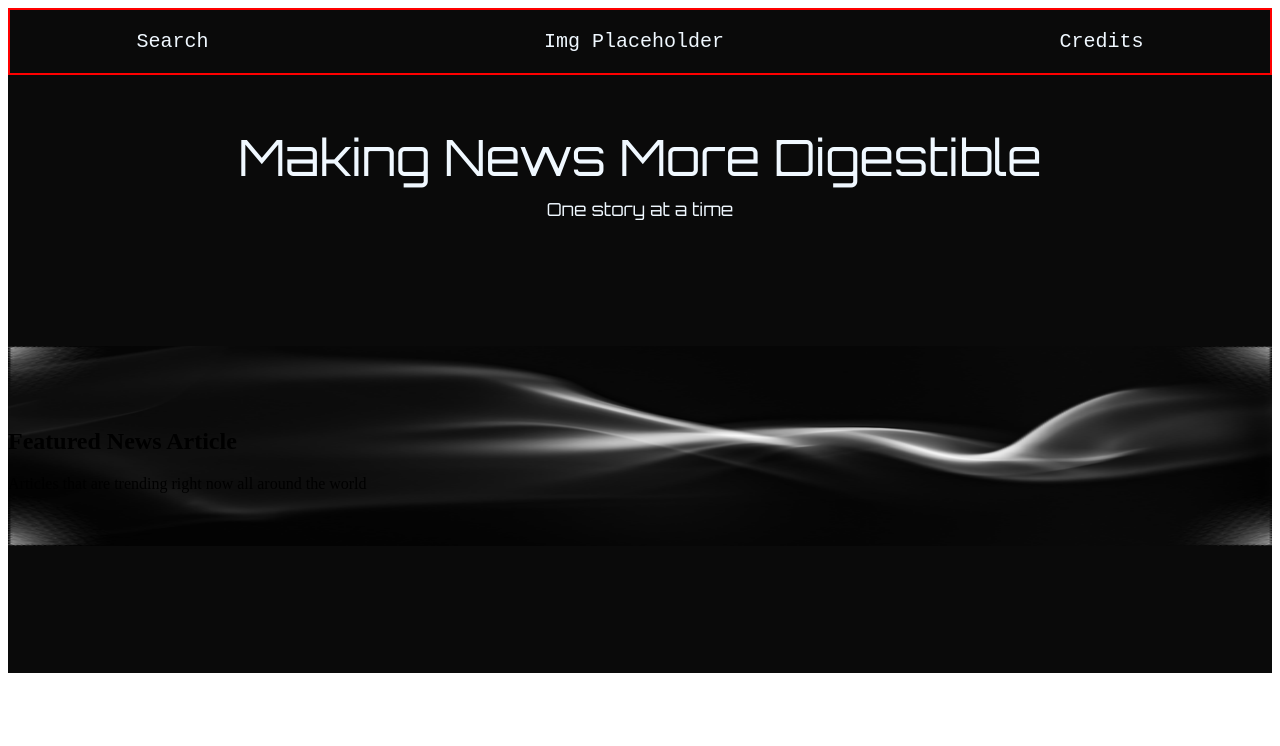
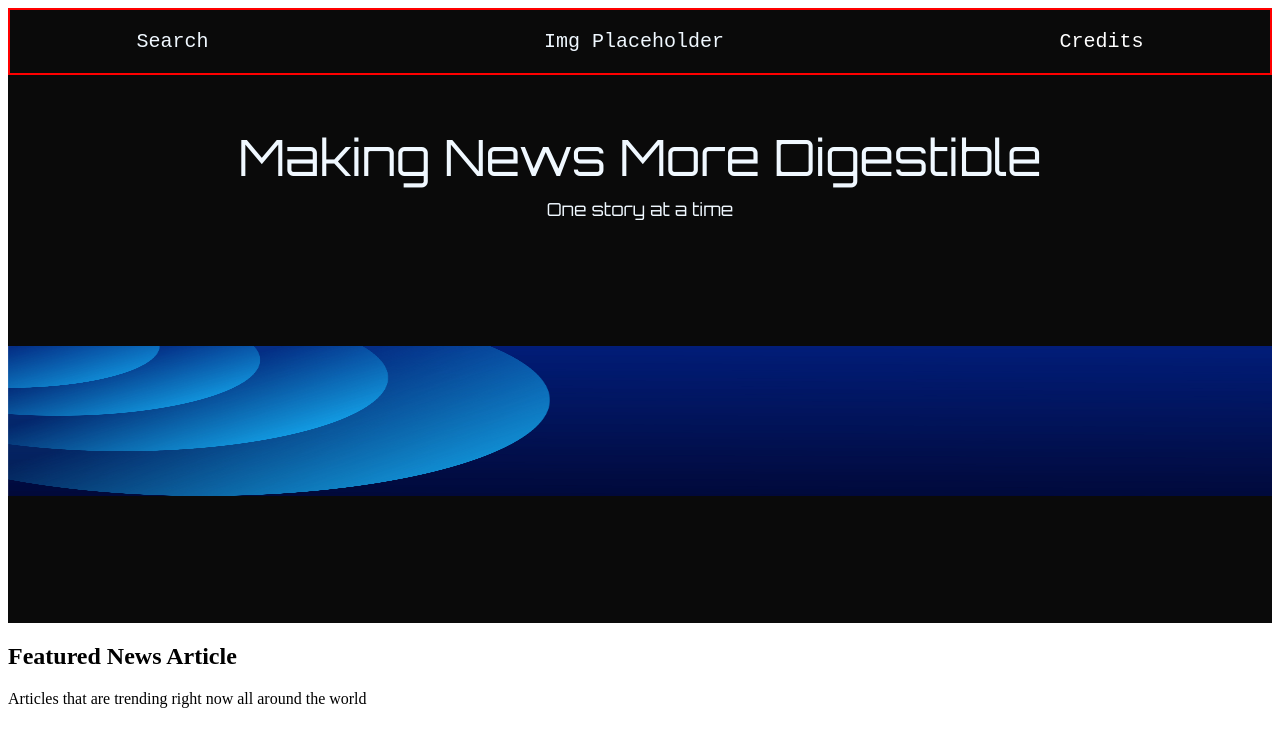
Before and after one commit to cheesydoritos08/congress-app, a plain HTML site: page index.html in a window 1280 px wide. Drawn offline with Linux system fonts and the light colour scheme; a web font is replaced by a local one.

Commit message:
More styling
More styling was done to the landing page

```diff
--- a/LandingPageStyleSheet.css
+++ b/LandingPageStyleSheet.css
@@ -1,6 +1,16 @@
+body {
+    display: flex;
+    flex-direction: column;
+}
+
 #first-container {
     background-color:#0a0a0a;
     color: aliceblue;
+    height: 50vh;
+    display: flex;
+    height: 50vh;
+    flex: 1;
+    flex-direction: column;
     font-family: 'Iceland', 'Courier New', Courier, monospace;
 }
 
@@ -24,8 +34,11 @@
 #header li ul {
     padding: 0px;
 }
-#first-container {
-    height: 50vh;
+
+
+a:visited, a:hover, a:link, a:active {
+    text-decoration: none;
+    color: white;
 }
 
 h1 {
@@ -51,6 +64,7 @@ h1 {
 #first-container img {
     background-color: #0a0a0a;
     width: 100%;
-    height: 50%;
+    height: 150px;
+    display: block;
     padding: 10% 0;
 }
--- a/index.html
+++ b/index.html
@@ -20,13 +20,13 @@
             <li>
                 <ul>Search</ul>
                 <ul>Img Placeholder</ul>
-                <ul><a href="file: ./credits.html"></a>Credits</ul>
+                <ul><a href="./credits.html">Credits</a></ul>
             </li>
         </div>
         <h1>Making News More
             Digestible</h1>
         <h2>One story at a time</h2>
-        <img src="imgs/Untitled design.png">
+        <img src="imgs/ggfyjy8.jpg">
     </div>
     <div id="second-container">
         <h2>Featured News Article</h2>
```
Also changed, not shown: credits.html (+1 -1 lines), imgs/ggfyjy8.jpg (added).
